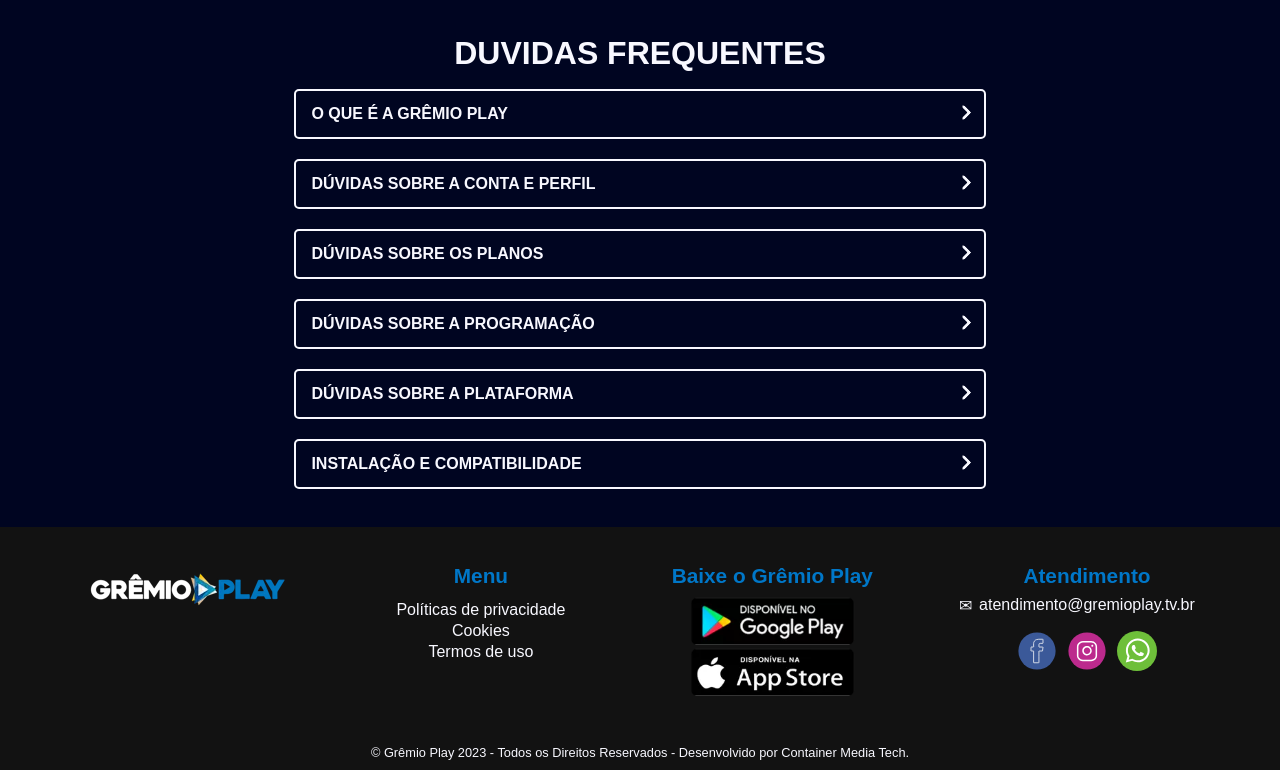
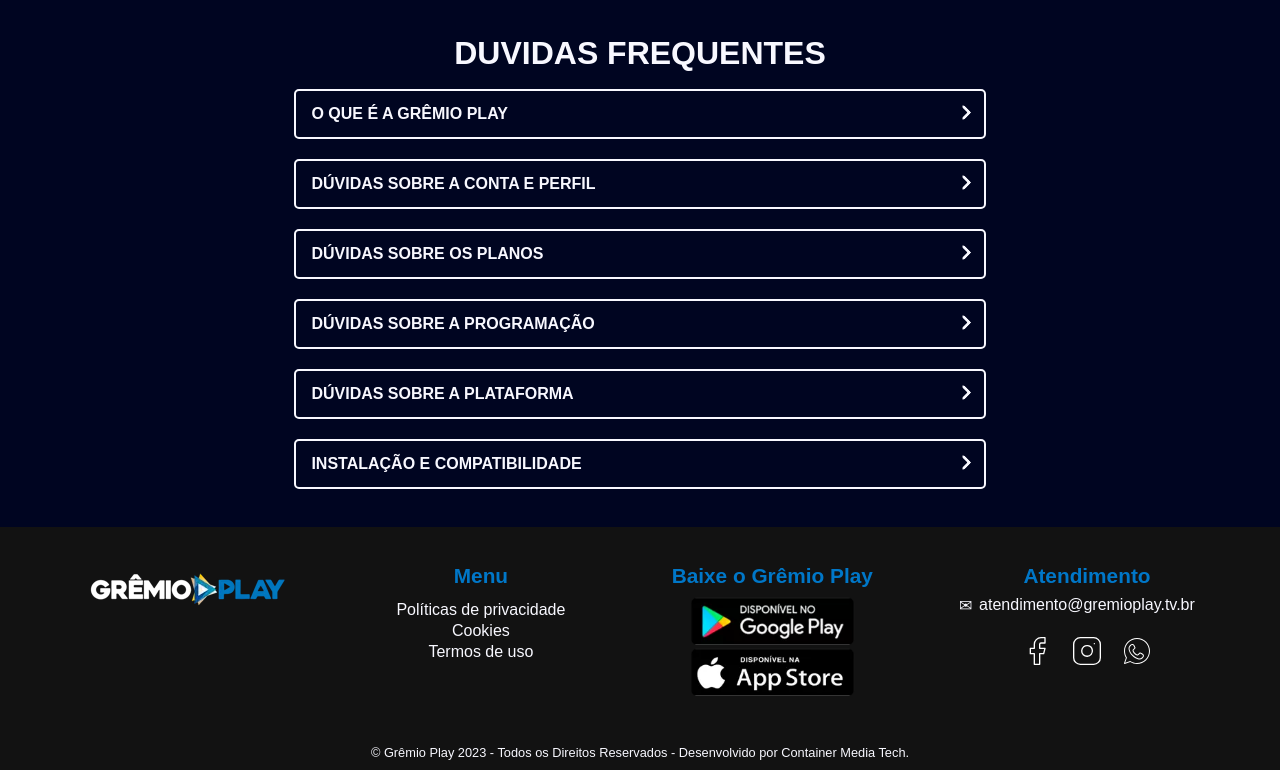
Before and after one commit to rbrunob/Nova-proposta-site-gremio-play, a PHP site: page / in a window 1280 px wide. Shown: the part 2707-3477 px from the top of the page. Run offline with PHP 8.4, Linux system fonts and the light colour scheme.

Commit message:
👨‍💻🎨FEAT & STYLE: Novas imagens redes sociais, novos estilos para imagem

```diff
--- a/src/assets/styles/main.css
+++ b/src/assets/styles/main.css
@@ -810,8 +810,9 @@ footer .footer_row .footer_sections {
 }
 
 .footer_support .footer_socialmedia .social_media img {
-    width: 100%;
+    width: 80%;
     height: auto;
+    filter: invert(1);
 }
 
 .footer_support .mail {
```
Also changed, not shown: src/assets/images/facebook.svg, src/assets/images/instagram.svg, src/assets/images/whatsapp.svg.
